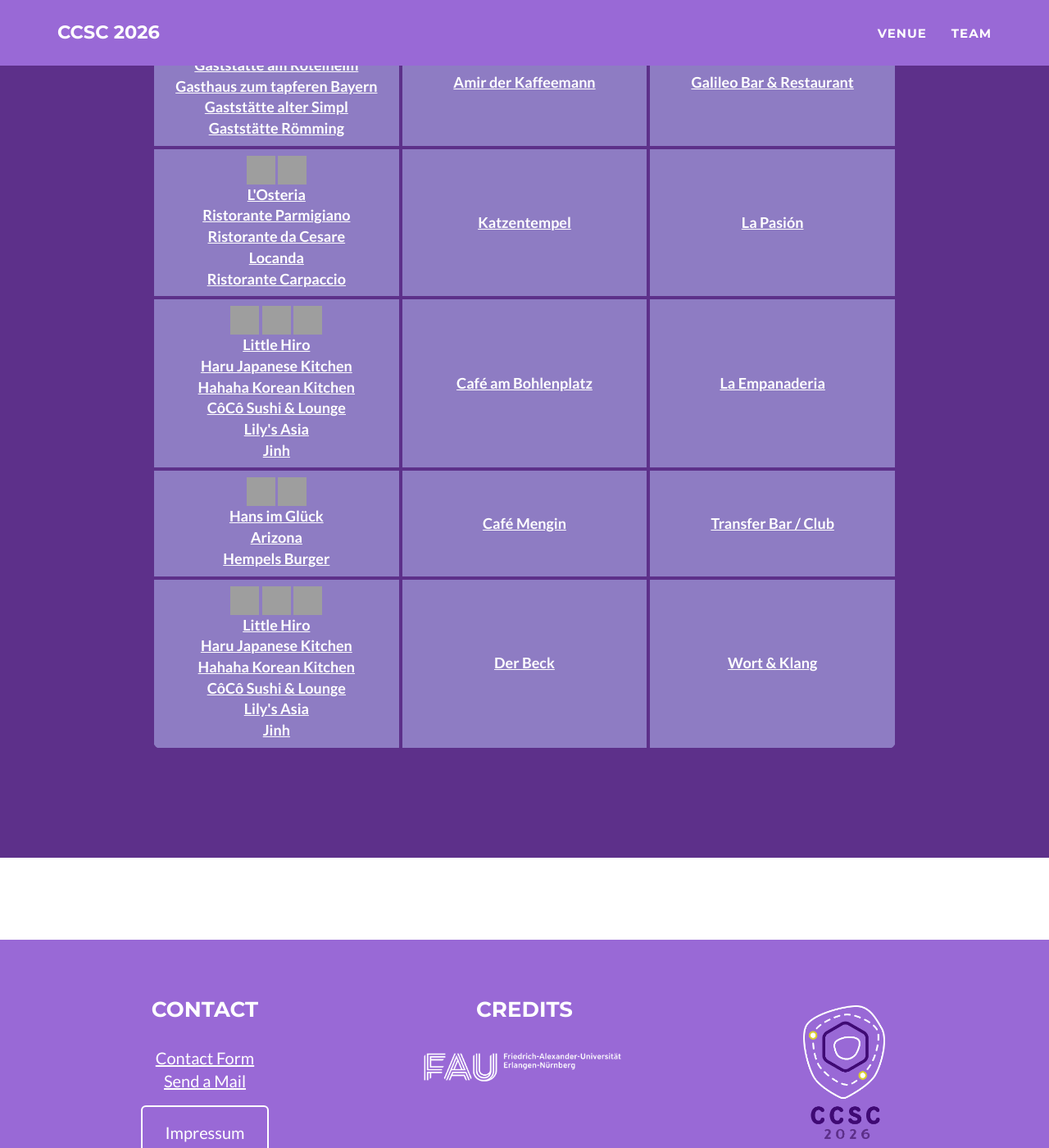
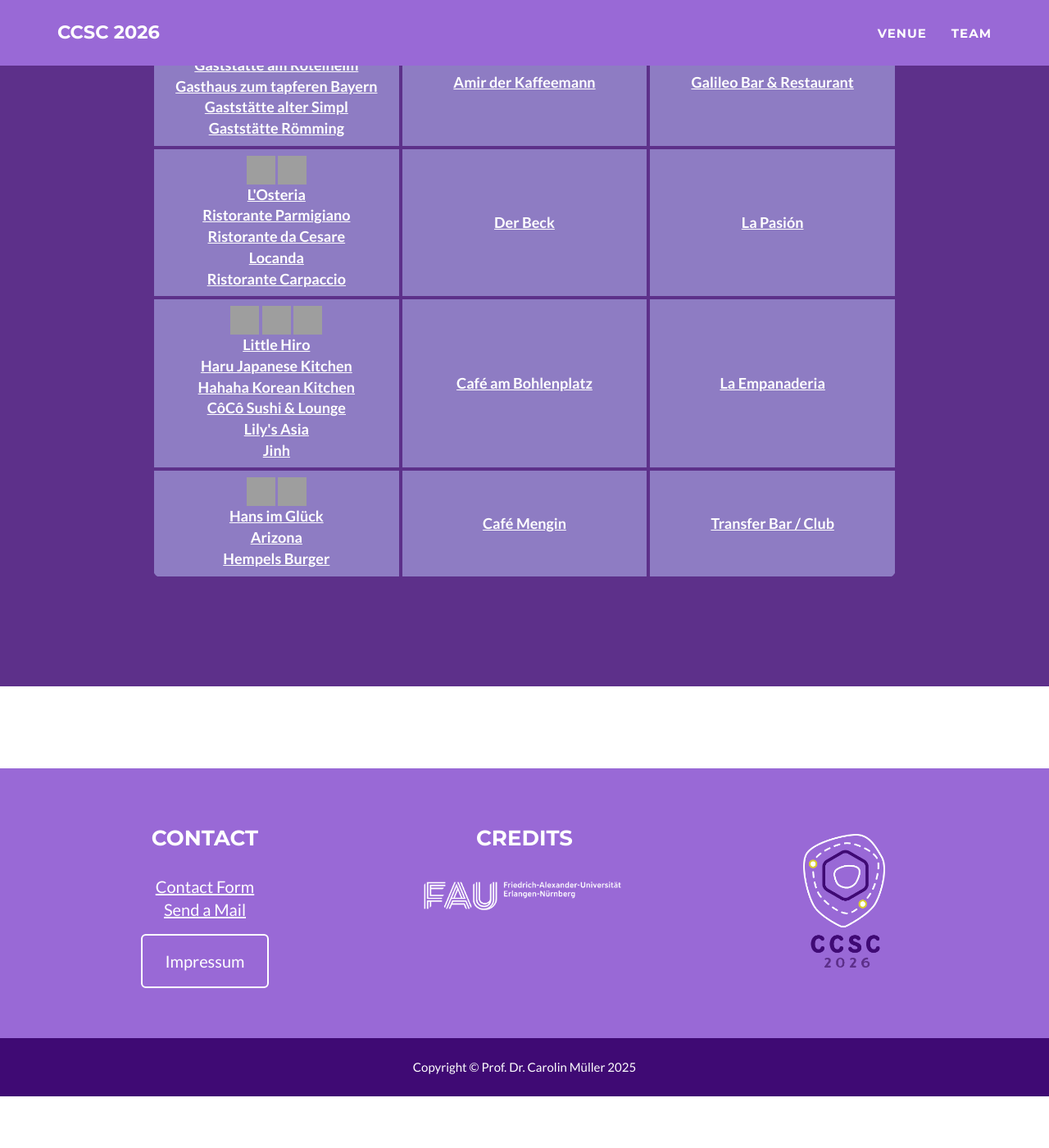
Before and after one commit to ccsc2026/ccsc2026.github.io, a Jekyll site: the page built from venue.html, in a window 1280 px wide and 1400 px high, scrolled down 3208 px. Shown: the whole window at 82% size. Built offline with Jekyll 4.4.1, drawn with Linux system fonts in a browser that asks for light colours; after the commit the page ends 4545 px from its top, so only the background shows below that; grey boxes are pictures that could not be loaded.

Commit message:
Update venue.html

```diff
--- a/venue.html
+++ b/venue.html
@@ -220,8 +220,8 @@ layout: page
 		<br> <a href="https://maps.app.goo.gl/vToPn8My5XjjuguN9" target="_blank" style="color:#ffffff;"><b>Ristorante da Cesare</b></a>
 		<br> <a href="https://maps.app.goo.gl/o5W6LktgFrGp6chk9" target="_blank" style="color:#ffffff;"><b>Locanda</b></a>
 		<br> <a href="https://maps.app.goo.gl/jwe6wXnVMxCn2iEC8" target="_blank" style="color:#ffffff;"><b>Ristorante Carpaccio</b></a> </td>
-          <td> <a href="https://maps.app.goo.gl/r4kaZgPLvJtw2Tz19" target="_blank" style="color:#ffffff;"><b>Katzentempel</b></a> </td>
-          <td> <a href="https://maps.app.goo.gl/x2qSMfVJbnpdps9e9" target="_blank" style="color:#ffffff;"><b>La Pasión</b></a> </td>
+           <td> <a href="https://maps.app.goo.gl/BwauURBqSzFPRHTJ6" target="_blank" style="color:#ffffff;"><b>Der Beck</b></a> </td>
+           <td> <a href="https://maps.app.goo.gl/x2qSMfVJbnpdps9e9" target="_blank" style="color:#ffffff;"><b>La Pasión</b></a> </td>
         </tr>
 	<tr>
           <td> <img width="35" height="35" src="https://img.icons8.com/fluency/48/salmon-sushi.png" alt="salmon-sushi"/> <img width="35" height="35" src="https://img.icons8.com/fluency/48/noodles.png" alt="noodles"/> <img width="35" height="35" src="https://img.icons8.com/fluency/48/bento.png" alt="bento"/>
@@ -242,17 +242,6 @@ layout: page
           <td> <a href="https://maps.app.goo.gl/EsRJmj6FC3F9ukHg9" target="_blank" style="color:#ffffff;"><b>Café Mengin</b></a> </td>
           <td> <a href="https://maps.app.goo.gl/tNg9sA19ZqNuF1R56" target="_blank" style="color:#ffffff;"><b>Transfer Bar / Club</b></a> </td>
         </tr>
- 	<tr>
-          <td> <img width="35" height="35" src="https://img.icons8.com/fluency/48/salmon-sushi.png" alt="salmon-sushi"/> <img width="35" height="35" src="https://img.icons8.com/fluency/48/noodles.png" alt="noodles"/> <img width="35" height="35" src="https://img.icons8.com/fluency/48/bento.png" alt="bento"/>
-		<br> <a href="https://maps.app.goo.gl/o8SD9am7hisXzunz7" target="_blank" style="color:#ffffff;"><b>Little Hiro</b></a>
-		<br> <a href="https://maps.app.goo.gl/k4ATPXGCXcZhuPUv5" target="_blank" style="color:#ffffff;"><b>Haru Japanese Kitchen</b></a>
-		<br> <a href="https://maps.app.goo.gl/k4ATPXGCXcZhuPUv5" target="_blank" style="color:#ffffff;"><b>Hahaha Korean Kitchen</b></a>
-		<br> <a href="https://maps.app.goo.gl/7jEfakNuyyUM4YkM9" target="_blank" style="color:#ffffff;"><b>CôCô Sushi & Lounge</b></a>
-	  	<br> <a href="https://maps.app.goo.gl/yGJyDpYkZCBTeu8M8" target="_blank" style="color:#ffffff;"><b>Lily's Asia</b></a>
-	  	<br> <a href="https://maps.app.goo.gl/ZoLd5ktXD1k9a7eU8" target="_blank" style="color:#ffffff;"><b>Jinh</b></a>	</td>
-          <td> <a href="https://maps.app.goo.gl/BwauURBqSzFPRHTJ6" target="_blank" style="color:#ffffff;"><b>Der Beck</b></a> </td>
-          <td> <a href="https://maps.app.goo.gl/19uTPnPhEZxzMBBc6" target="_blank" style="color:#ffffff;"><b>Wort & Klang</b></a> </td>
-        </tr>
       </tbody>
     </table>
 </div>
```
